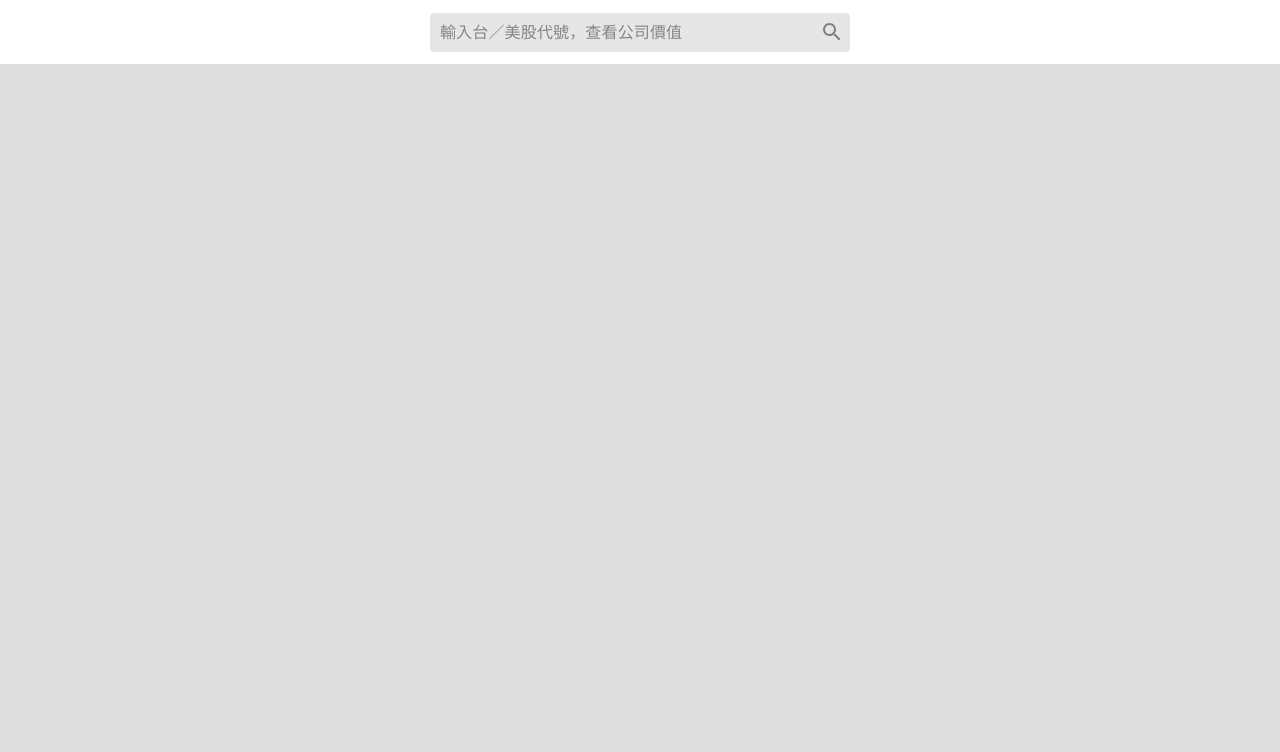
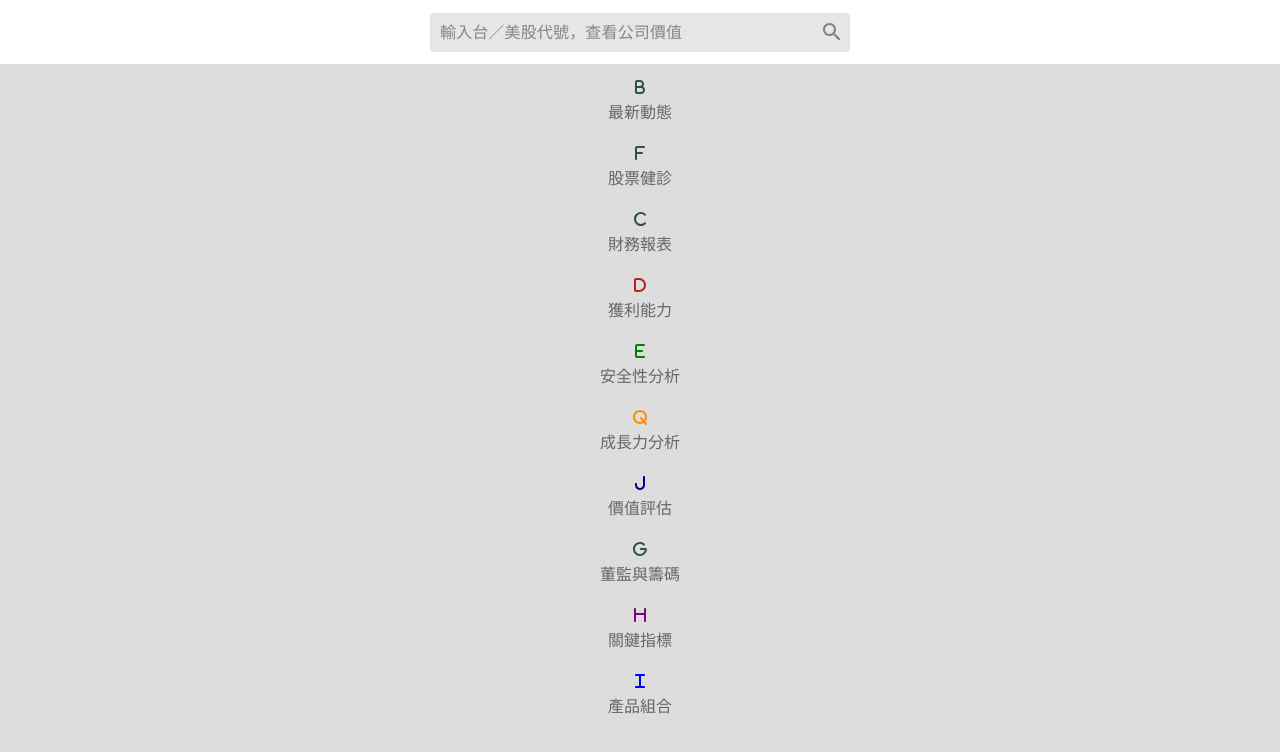
Before and after one commit to m8i4m3i16/tech-project, a Next.js app: page / in a window 1280 px wide. Shown: the top 752 px of the page. Built offline with nearby package versions, Linux system fonts and the light colour scheme.

Commit message:
side-bar UI, exclude pd-left active

```diff
--- /dev/null
+++ b/app/components/side-bar.tsx
@@ -0,0 +1,103 @@
+"use client";
+import { useState } from "react";
+import { styled } from "@mui/material/styles";
+
+import { FontAwesomeIcon } from "@fortawesome/react-fontawesome";
+import {
+  faB,
+  faF,
+  faC,
+  faD,
+  faE,
+  faQ,
+  faJ,
+  faG,
+  faH,
+  faI,
+} from "@fortawesome/free-solid-svg-icons";
+
+const StyledLink = styled("div")(({ theme, active }) => ({
+  display: "flex",
+  flexDirection: "column",
+  alignItems: "center",
+  margin: "15px",
+  lineHeight: "35px",
+  paddingLeft: "0px",
+  "&:active": {
+    paddingLeft: "0px",
+    borderLeft: `3px solid ${theme.palette.primary.main}`,
+  },
+  ...(active && {
+    borderLeft: `3px solid ${theme.palette.primary.main}`,
+    paddingLeft: "0px",
+  }),
+}));
+
+const StyledParagraph = styled("p")(({ theme, active }) => ({
+  color: active ? theme.palette.primary.main : "#666666",
+  fontWeight: active ? 500 : 300,
+}));
+
+const SideBar = () => {
+  const [activeIndex, setActiveIndex] = useState(null);
+
+  const handleClick = (index) => {
+    setActiveIndex(index);
+  };
+
+  return (
+    <>
+      <StyledLink active={activeIndex === 0} onClick={() => handleClick(0)}>
+        <FontAwesomeIcon icon={faB} style={{ color: "darkslategray" }} />
+        <StyledParagraph active={activeIndex === 0}>最新動態</StyledParagraph>
+      </StyledLink>
+
+      <StyledLink active={activeIndex === 1} onClick={() => handleClick(1)}>
+        <FontAwesomeIcon icon={faF} style={{ color: "darkslategray" }} />
+        <StyledParagraph active={activeIndex === 1}>股票健診</StyledParagraph>
+      </StyledLink>
+
+      <StyledLink active={activeIndex === 2} onClick={() => handleClick(2)}>
+        <FontAwesomeIcon icon={faC} style={{ color: "darkslategray" }} />
+        <StyledParagraph active={activeIndex === 2}>財務報表</StyledParagraph>
+      </StyledLink>
+
+      <StyledLink active={activeIndex === 3} onClick={() => handleClick(3)}>
+        <FontAwesomeIcon icon={faD} style={{ color: "firebrick" }} />
+        <StyledParagraph active={activeIndex === 3}>獲利能力</StyledParagraph>
+      </StyledLink>
+
+      <StyledLink active={activeIndex === 4} onClick={() => handleClick(4)}>
+        <FontAwesomeIcon icon={faE} style={{ color: "green" }} />
+        <StyledParagraph active={activeIndex === 4}>安全性分析</StyledParagraph>
+      </StyledLink>
+
+      <StyledLink active={activeIndex === 5} onClick={() => handleClick(5)}>
+        <FontAwesomeIcon icon={faQ} style={{ color: "darkorange" }} />
+        <StyledParagraph active={activeIndex === 5}>成長力分析</StyledParagraph>
+      </StyledLink>
+
+      <StyledLink active={activeIndex === 6} onClick={() => handleClick(6)}>
+        <FontAwesomeIcon icon={faJ} style={{ color: "darkblue" }} />
+        <StyledParagraph active={activeIndex === 6}>價值評估</StyledParagraph>
+      </StyledLink>
+
+      <StyledLink active={activeIndex === 7} onClick={() => handleClick(7)}>
+        <FontAwesomeIcon icon={faG} style={{ color: "darkslategray" }} />
+        <StyledParagraph active={activeIndex === 7}>董監與籌碼</StyledParagraph>
+      </StyledLink>
+
+      <StyledLink active={activeIndex === 8} onClick={() => handleClick(8)}>
+        <FontAwesomeIcon icon={faH} style={{ color: "purple" }} />
+        <StyledParagraph active={activeIndex === 8}>關鍵指標</StyledParagraph>
+      </StyledLink>
+
+      <StyledLink active={activeIndex === 9} onClick={() => handleClick(9)}>
+        <FontAwesomeIcon icon={faI} style={{ color: "blue" }} />
+        <StyledParagraph active={activeIndex === 9}>產品組合</StyledParagraph>
+      </StyledLink>
+    </>
+  );
+};
+
+export default SideBar;
--- a/app/page.tsx
+++ b/app/page.tsx
@@ -1,6 +1,12 @@
 import Image from "next/image";
 import SearchBar from "./components/search-bar";
+import SideBar from "./components/side-bar";
 
 export default function Home() {
-  return <SearchBar />;
+  return (
+    <>
+      <SearchBar />
+      <SideBar />
+    </>
+  );
 }
--- a/package.json
+++ b/package.json
@@ -11,6 +11,9 @@
   "dependencies": {
     "@emotion/react": "^11.11.4",
     "@emotion/styled": "^11.11.5",
+    "@fortawesome/fontawesome-svg-core": "^6.5.2",
+    "@fortawesome/free-solid-svg-icons": "^6.5.2",
+    "@fortawesome/react-fontawesome": "^0.2.0",
     "@mui/base": "^5.0.0-beta.40",
     "@mui/icons-material": "^5.15.15",
     "@mui/material": "^5.15.15",
```
Also changed, not shown: public/index.html (added, +24 -0 lines), 1 other file (tests, documents, lock files or other folders).
